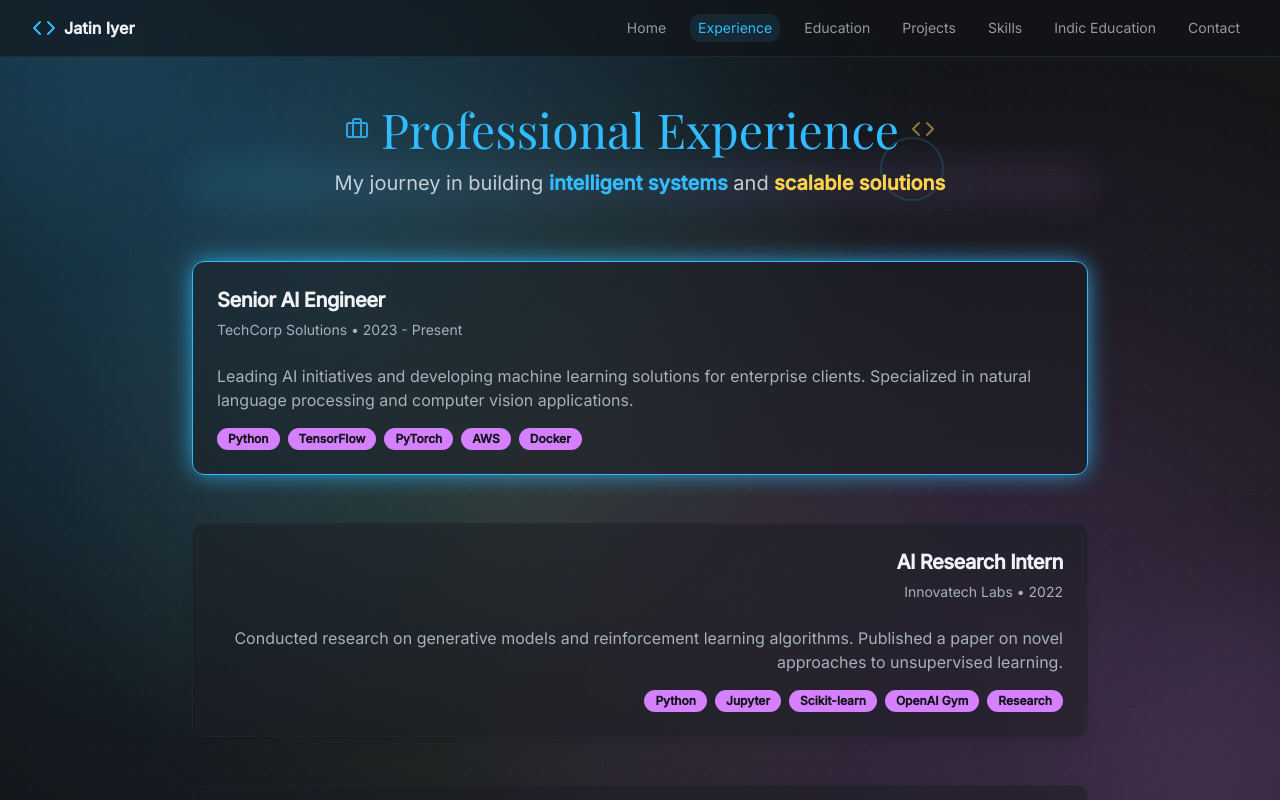
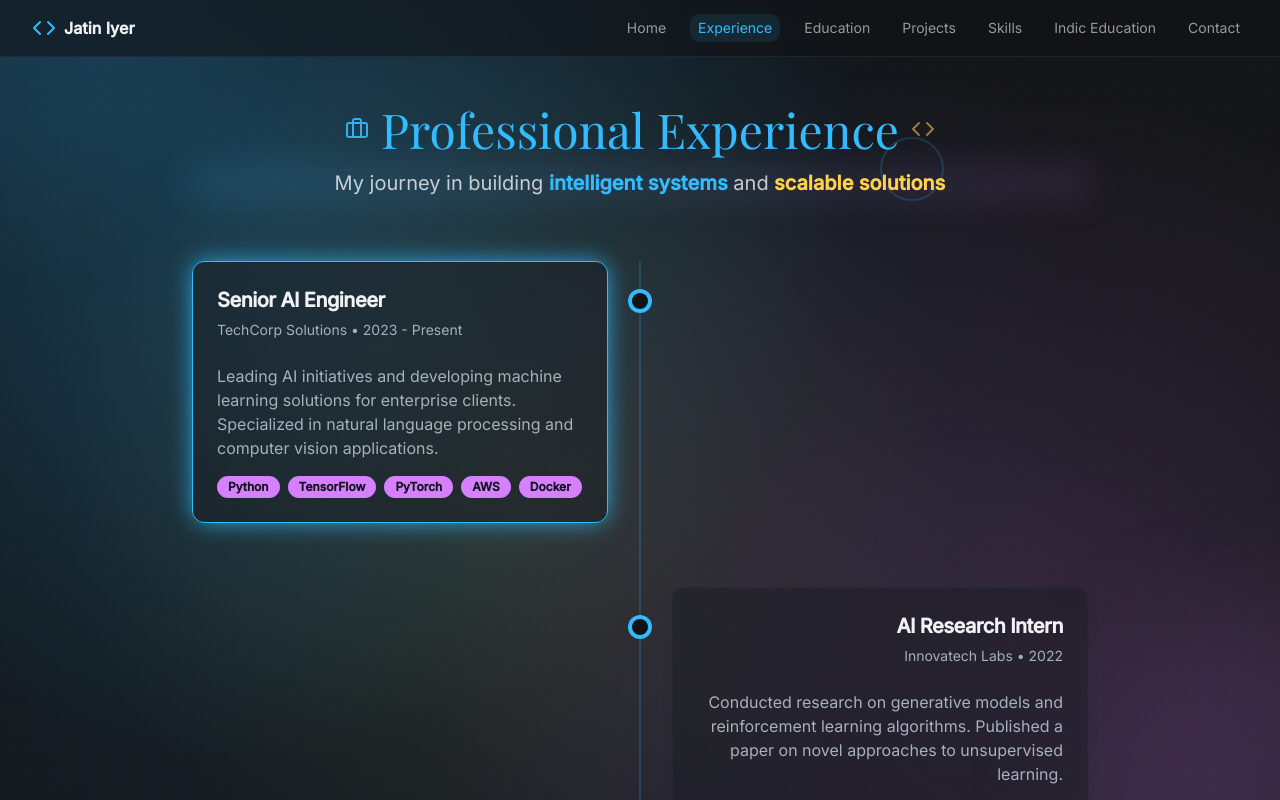
Before and after one commit to aceandro2812/aceandro2812.github.io, a React (Vite) app: page /experience in a window 1280 px wide. Shown: the top 800 px of the page. Built offline with nearby package versions, Linux system fonts and the light colour scheme; a web font is replaced by a local one.

Commit message:
Fix: Restore original timeline UI
Reverted changes to the Experience page to restore the original timeline UI.

```diff
--- a/src/pages/Experience.tsx
+++ b/src/pages/Experience.tsx
@@ -59,15 +59,33 @@ const Experience = () => {
           </div>
         </div>
 
-        <div className="space-y-8 sm:space-y-12">
-          {experienceData.map((item, index) => (
-            <TimelineCard
-              key={index}
-              item={item}
-              align={index % 2 === 0 ? 'left' : 'right'}
-              isActive={index === 0}
-            />
-          ))}
+        <div className="relative">
+          {/* Vertical line for timeline - hidden on mobile */}
+          <div className="absolute left-1/2 top-0 hidden h-full w-0.5 -translate-x-1/2 bg-primary/20 md:block" aria-hidden="true"></div>
+
+          <div className="space-y-12 md:space-y-16">
+            {experienceData.map((item, index) => {
+              const isLeft = index % 2 === 0;
+              return (
+                <div key={index} className="relative md:grid md:grid-cols-2 md:items-start md:gap-x-16">
+
+                  {/* Timeline Dot */}
+                  <div className="absolute left-1/2 top-8 hidden -translate-x-1/2 md:block">
+                    <div className="h-4 w-4 rounded-full bg-background ring-4 ring-primary"></div>
+                  </div>
+
+                  {/* Timeline Card */}
+                  <div className={isLeft ? 'md:col-start-1' : 'md:col-start-2'}>
+                    <TimelineCard
+                      item={item}
+                      align={isLeft ? 'left' : 'right'}
+                      isActive={index === 0}
+                    />
+                  </div>
+                </div>
+              );
+            })}
+          </div>
         </div>
       </div>
     </div>
```
